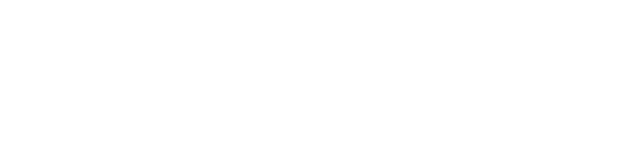
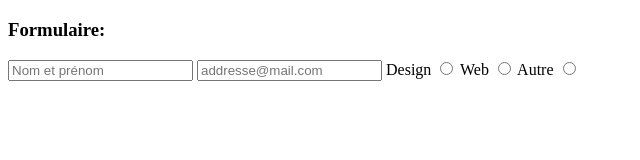
Before and after one commit to Benjamin-Rivero/CDAWeb-Statique, a plain HTML site: page index.html in a window 1280 px wide. Shown: the whole page, without its empty margins (0-640 px from the left). Drawn offline with Linux system fonts and the light colour scheme.

Commit message:
start formulaire

```diff
--- a/index.html
+++ b/index.html
@@ -1,11 +1,41 @@
 <!DOCTYPE html>
 <html lang="en">
-<head>
-    <meta charset="UTF-8">
-    <meta name="viewport" content="width=device-width, initial-scale=1.0">
-    <title>Document</title>
-</head>
-<body>
-
-</body>
+	<head>
+		<meta charset="UTF-8" />
+		<meta name="viewport" content="width=device-width, initial-scale=1.0" />
+		<title>Document</title>
+	</head>
+	<body>
+		<section>
+			<div></div>
+			<div>
+				<h3>Formulaire:</h3>
+				<form action="" method="post">
+					<input
+						name="name"
+						type="text"
+						placeholder="Nom et prénom"
+					/>
+					<input
+						name="mail"
+						type="mail"
+						placeholder="addresse@mail.com"
+					/>
+					<label
+						>Design
+						<input type="radio" name="radio" value="design" />
+					</label>
+					<label
+						>Web
+						<input type="radio" name="radio" value="web" />
+					</label>
+					<label
+						>Autre
+						<input type="radio" name="radio" value="autre" />
+					</label>
+				</form>
+			</div>
+			<div></div>
+		</section>
+	</body>
 </html>
```
Also changed, not shown: intégration_maquette/images/logo.jpg (added), intégration_maquette/images/portfolio/portfolio-1.jpg (added), intégration_maquette/images/portfolio/portfolio-2.jpg (added), intégration_maquette/images/portfolio/portfolio-3.jpg (added), intégration_maquette/images/slide/slide-1.jpg (added), intégration_maquette/images/slide/slide-2.jpg (added), intégration_maquette/images/slide/slide-3.jpg (added), style.css (added), 2 other files.
